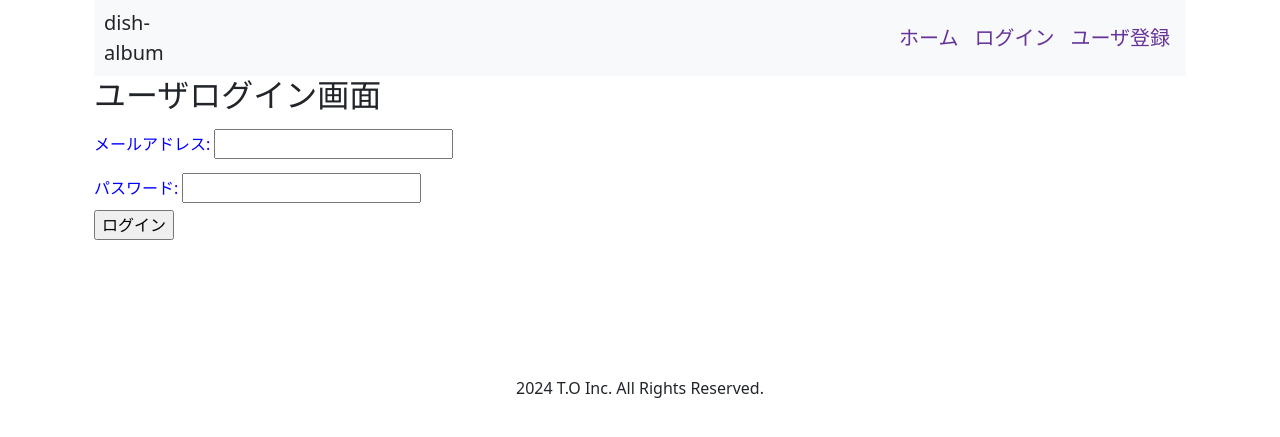
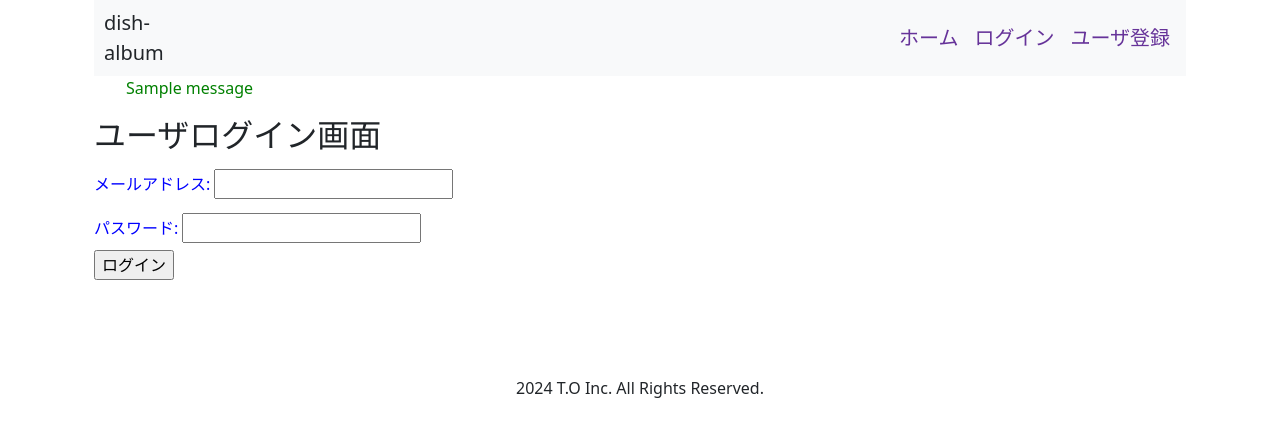
Before and after one commit to takashu1727/portfolio, a Django app: page /user_login/ in a window 1280 px wide. Shown: the top 437 px of the page. Run offline with Django 5.2, Linux system fonts and the light colour scheme; tables that the repository leaves empty hold one stand-in row (values such as "Sample post"); one stand-in notice (Sample message) is shown.

Commit message:
メッセージcss追加

```diff
--- a/dish_album/Dish_Album/static/css/style.css
+++ b/dish_album/Dish_Album/static/css/style.css
@@ -2,6 +2,14 @@
     color: rebeccapurple;
     display: block;
     float: left;
+}
+
+.messages .success{
+    color: green;
+}
+
+.messages .error{
+    color: red;
 }
 
 label{
--- a/dish_album/Dish_Album/templates/user_login.html
+++ b/dish_album/Dish_Album/templates/user_login.html
@@ -2,6 +2,13 @@
 {% load static %}
 {% block content %}
 <div class="container">
+    {% if messages %}
+    <ul class="messages">
+        {% for message in messages %}
+        <li class="{{ message.tags }}">{{ message }}</li>
+        {% endfor %}
+    </ul>
+    {% endif %}
     <h2>ユーザログイン画面</h2>
         <form action="" method="post">
             {% csrf_token %}
```
Also changed, not shown: dish_album/Dish_Album/templates/user_edit.html (+0 -7 lines), dish_album/Dish_Album/db.sqlite3.
